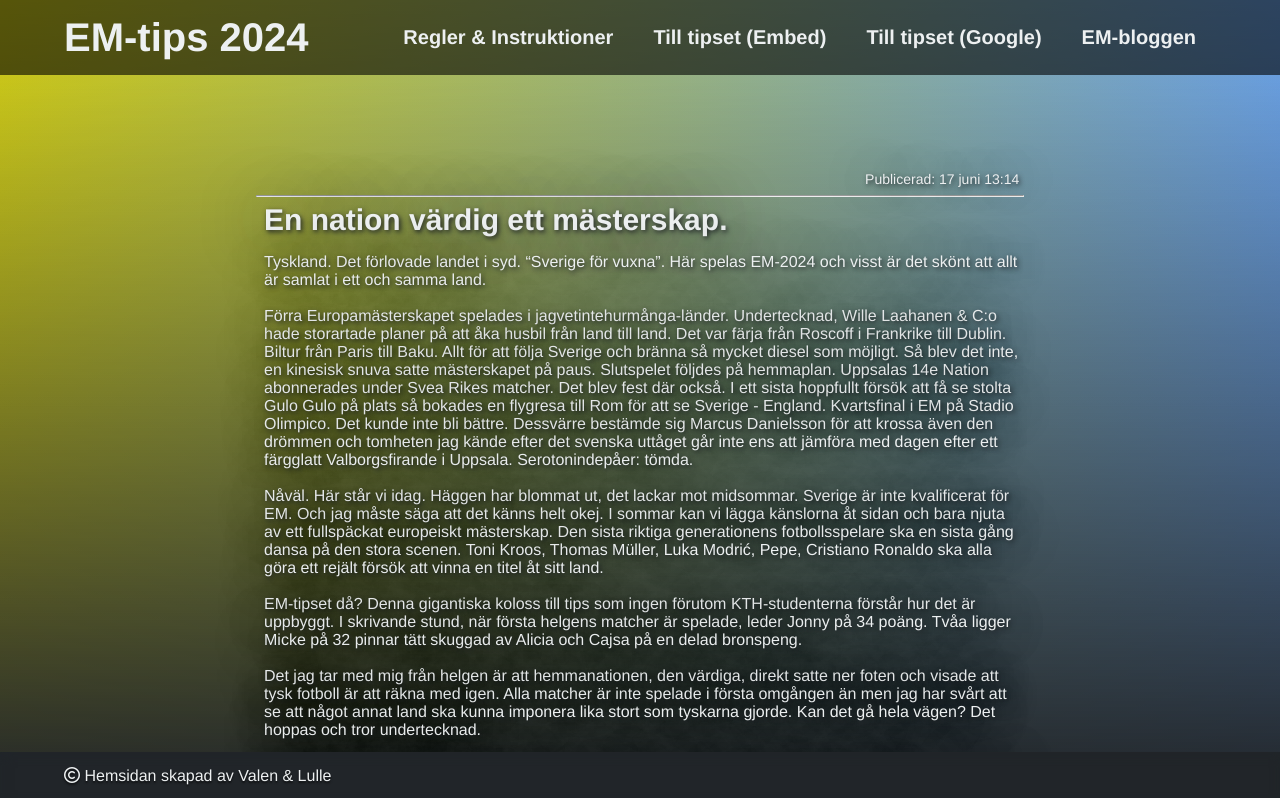
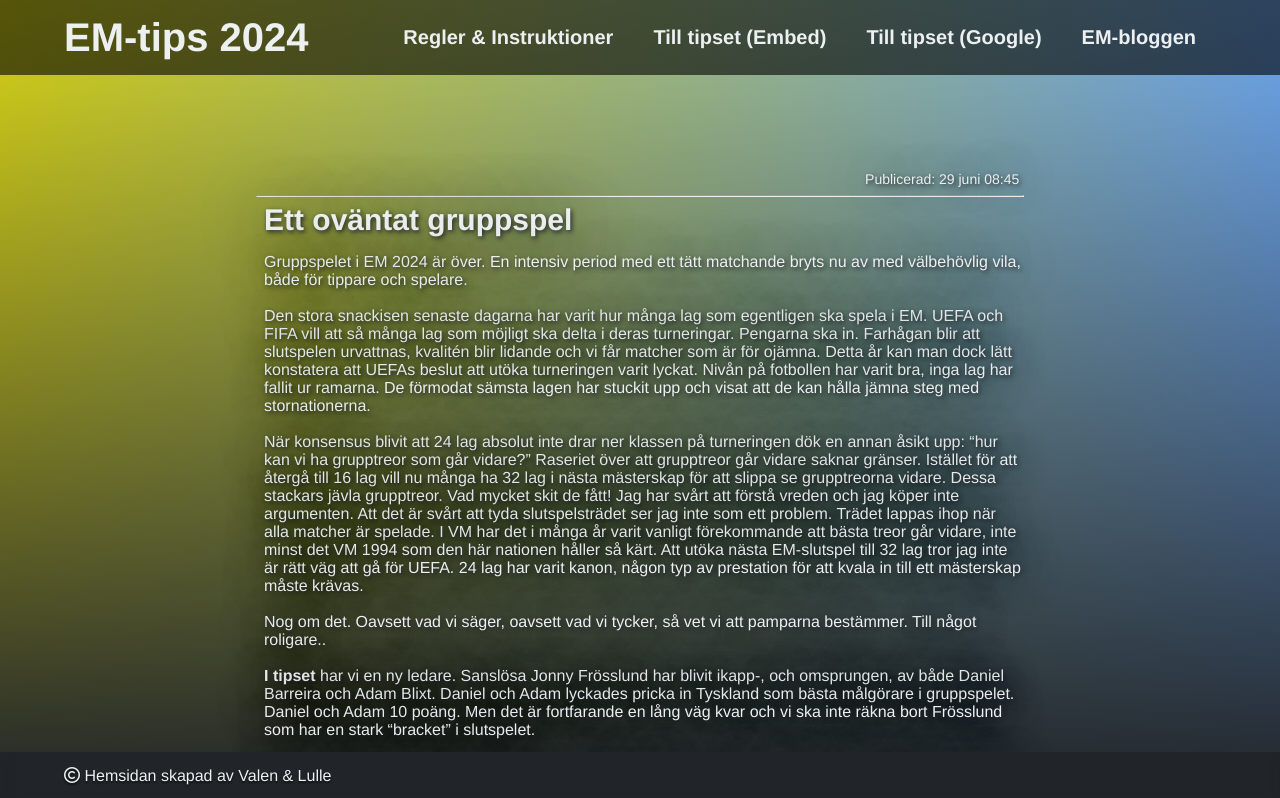
Before and after one commit to Frosslund/emtips2021excel, a React (Create React App) app: page /blogg in a window 1280 px wide. Shown: the top 798 px of the page. Built offline with nearby package versions, Linux system fonts and the light colour scheme; no server answers.

Commit message:
blogginlägg

```diff
--- a/src/BloggView.js
+++ b/src/BloggView.js
@@ -3,6 +3,39 @@ import React from 'react'
 const BloggView = () => {
     return (
         <div className="blogg-page">
+            <div className='blogg-item'>
+                <p id="timepublish">Publicerad: 29 juni 08:45 </p>
+                <hr />
+                <h2>Ett oväntat gruppspel</h2>
+                <p>
+                Gruppspelet i EM 2024 är över. En intensiv period med ett tätt matchande bryts nu av med välbehövlig vila, både för tippare och spelare.
+                <br /><br />
+                Den stora snackisen senaste dagarna har varit hur många lag som egentligen ska spela i EM. UEFA och FIFA vill att så många lag som möjligt ska delta i deras turneringar. Pengarna ska in. Farhågan blir att slutspelen urvattnas, kvalitén blir lidande och vi får matcher som är för ojämna. Detta år kan man dock lätt konstatera att UEFAs beslut att utöka turneringen varit lyckat. Nivån på fotbollen har varit bra, inga lag har fallit ur ramarna. De förmodat sämsta lagen har stuckit upp och visat att de kan hålla jämna steg med stornationerna.
+                <br /><br />
+                När konsensus blivit att 24 lag absolut inte drar ner klassen på turneringen dök en annan åsikt upp: “hur kan vi ha grupptreor som går vidare?” Raseriet över att grupptreor går vidare saknar gränser. Istället för att återgå till 16 lag vill nu många ha 32 lag i nästa mästerskap för att slippa se grupptreorna vidare. Dessa stackars jävla grupptreor. Vad mycket skit de fått! Jag har svårt att förstå vreden och jag köper inte argumenten. Att det är svårt att tyda slutspelsträdet ser jag inte som ett problem. Trädet lappas ihop när alla matcher är spelade. I VM har det i många år varit vanligt förekommande att bästa treor går vidare, inte minst det VM 1994 som den här nationen håller så kärt. Att utöka nästa EM-slutspel till 32 lag tror jag inte är rätt väg att gå för UEFA. 24 lag har varit kanon, någon typ av prestation för att kvala in till ett mästerskap måste krävas.
+                <br /><br />
+                Nog om det. Oavsett vad vi säger, oavsett vad vi tycker, så vet vi att pamparna bestämmer. Till något roligare..
+                <br /><br />
+                <strong>I tipset</strong> har vi en ny ledare. Sanslösa Jonny Frösslund har blivit ikapp-, och omsprungen, av både Daniel Barreira och Adam Blixt. Daniel och Adam lyckades pricka in Tyskland som bästa målgörare i gruppspelet. Daniel och Adam 10 poäng. Men det är fortfarande en lång väg kvar och vi ska inte räkna bort Frösslund som har en stark “bracket” i slutspelet.
+                <br /><br />
+                Två tippare utöver ovan nämnda fick rätt på Tyskland flest mål: Matilda Svensson och Christoffer Olausson.
+                <br /><br />
+                Annars var det bara en deltagare som satte Skottland att släppa in flest mål, Kenneth Runnman. App: låd.
+                <br /><br />
+                När det kommer till rätt lag i åttondel så fick Adrian Brånemark och Stefan Garnbeck in flest lag korrekt med 14 av 16 lag. Här har vi två att hålla ögonen på när det ska avgöras.
+                <br /><br />
+                Sett till det som utövas på planen så kan vi konstatera att kampen om skytteligan lever. Flest mål har Georgiens <strong>Georges Mikautadze</strong> gjort, han står på tre fullträffar. Utan att faktakolla vågar jag som kille gissa på att ingen av tipparna har honom som skyttekung. Stämmer inte det har jag golat mig själv.
+                <br /><br />
+                Spanien har imponerat och varit bättre än många trodde innan. Österrike har enligt många varit bäst och det känns lite lättare som svensk när det var laget vi förlorade mot i kvalet. Vi som var på Ernst Happel Stadion förra sommaren glömmer dock inte den bittra förlusten.
+                <br /><br />
+                Andra saker som är värda att nämna från gruppspelet är Italiens sena avgörande, Mbappés nässkada, Modrić sista uppvisning (?), Ronaldos måltorka, Lukakus måltorka, Englands uselhet, Lewandowskis deppiga straff, Rumänien, Georgien, Slovakien och Slovenien.
+                <br /><br />
+                Summerat så har gruppspelet varit händelserikt och underhållande. Den stora spänningen kanske har uteblivit men det kommer i knockoutmatcherna.
+                <br /><br />
+                Häng med in i slutspelet, vi har med ett super-EM att göra med!
+                <br /><br />
+                </p>
+            </div>
             <div className="blogg-item">
                 <p id="timepublish">Publicerad: 17 juni 13:14 </p>
                 <hr />
```
Also changed, not shown: 1 other file (tests, documents, lock files or other folders).
